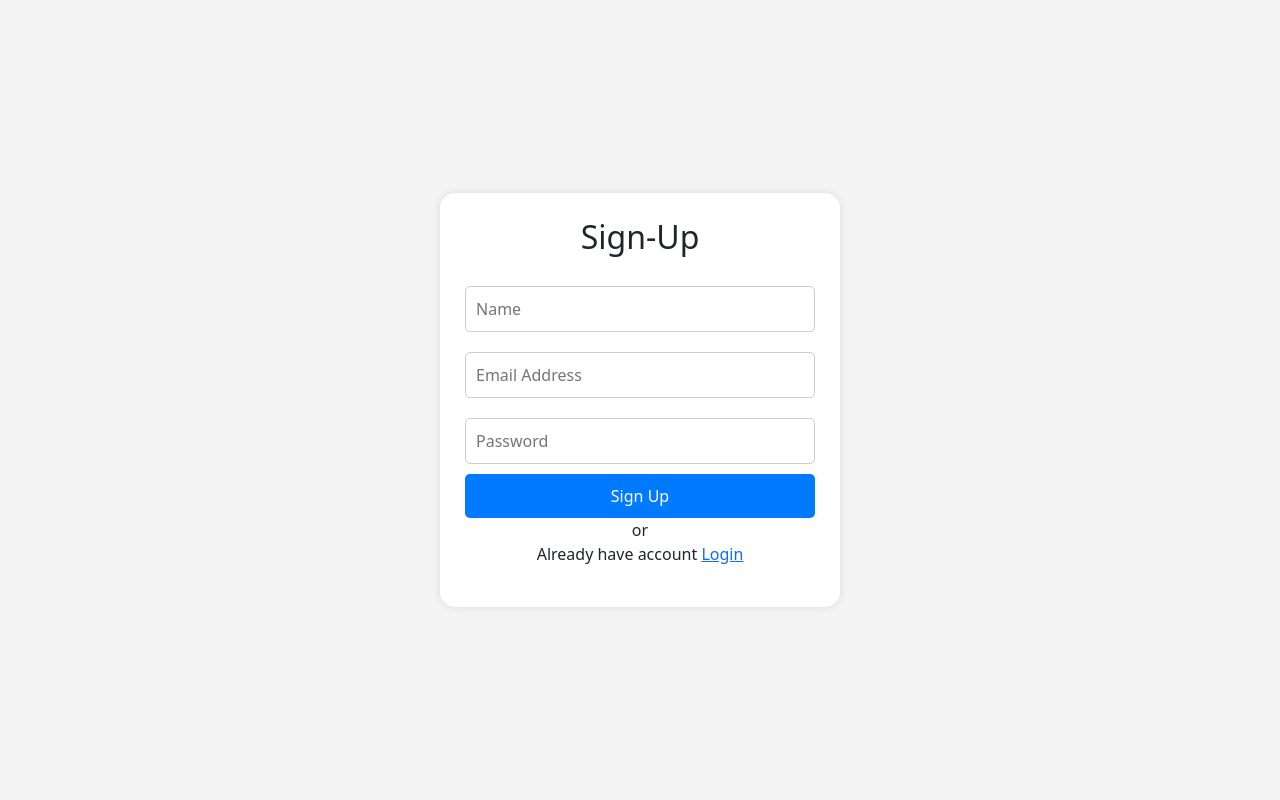
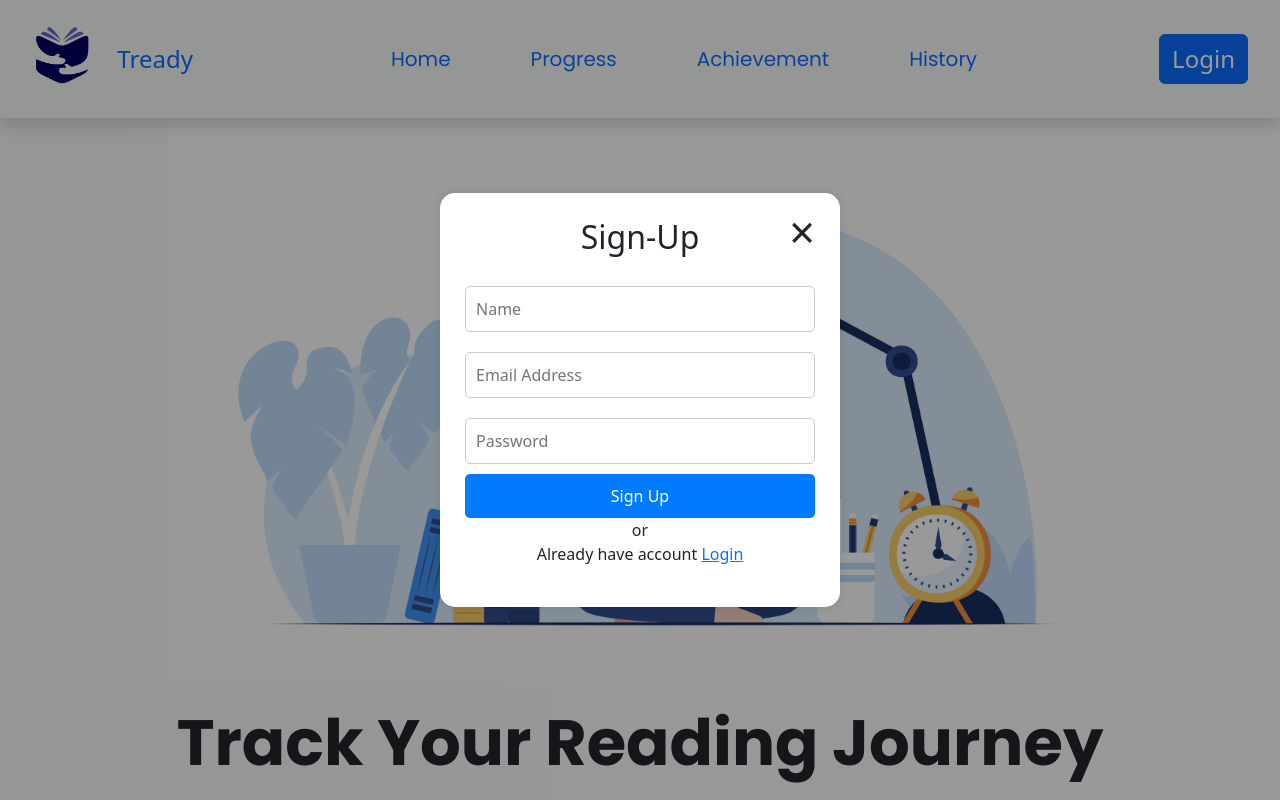
Before and after one commit to jovinjuan/web-project, a PHP site: page /Signup.php in a window 1280 px wide. Run offline with PHP 8.4, Linux system fonts and the light colour scheme.

Commit message:
Update Signup.php
- Add Close Button
- Add Background

```diff
--- a/Signup.php
+++ b/Signup.php
@@ -25,6 +25,7 @@
         box-shadow: 0 0 10px rgba(0, 0, 0, 0.1);
         width: 400px;
         text-align: center;
+        position: relative;
       }
       .Signup-box h2 {
         margin-bottom: 20px;
@@ -48,11 +49,47 @@
       .Signup-box button:hover {
         background: #0056b3;
       }
+       .bg-iframe {
+        position: fixed;
+        top: 0;
+        left: 0;
+        width: 100vw;
+        height: 100vh;
+        border: none;
+        z-index: -2;
+        pointer-events: none;
+
+      }
+
+      .backdrop {
+        position: fixed;
+        top: 0;
+        left: 0;
+        width: 100vw;
+        height: 100vh;
+        background: rgba(0, 0, 0, 0.4);
+        z-index: -1;
+      }
+      .close-btn {
+        position: absolute;
+        top: 5px;
+        right: 25px;
+        font-size: 45px;
+        background: transparent;
+        border: none;
+        cursor: pointer;
+      }
+      .close-btn:hover {
+        color: #333;
+      }
     </style>
   </head>
   <body>
+    <iframe class="bg-iframe" src="Index.php" ></iframe>
+    <div class="backdrop"></div>
     <div class="Signup-box">
       <h2>Sign-Up</h2>
+      <p class="close-btn" onclick="closeSignupModal()">×</p>
       <form onsubmit="redirectToHome(event)">
         <input type="text" placeholder="Name" required>
         <input type="email" placeholder="Email Address" required />
@@ -69,6 +106,9 @@
         event.preventDefault();
         window.location.href = "Home.php";
       }
+      function closeSignupModal() {
+        window.location.href = "index.php";
+      }
     </script>
   </body>
 </html>
```
